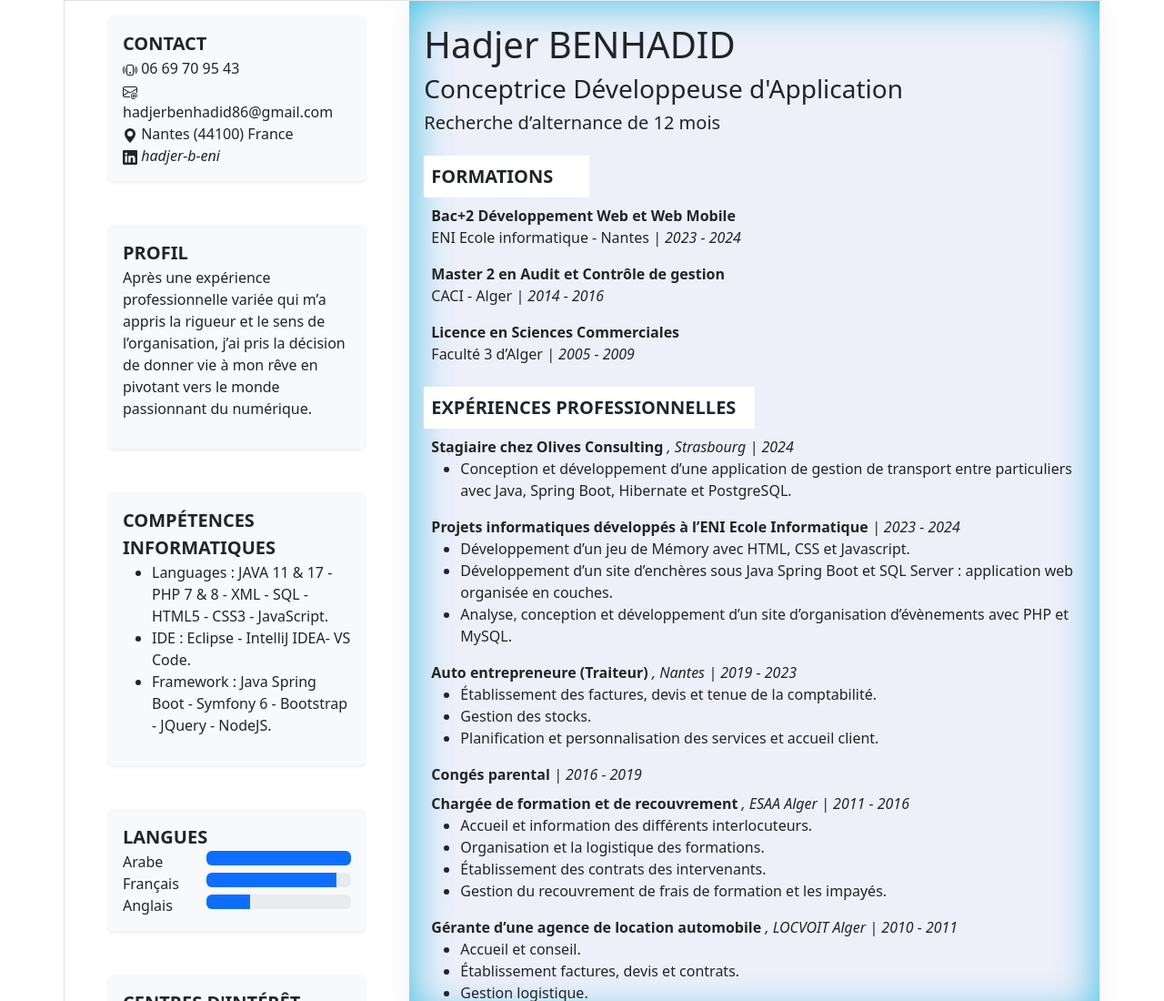
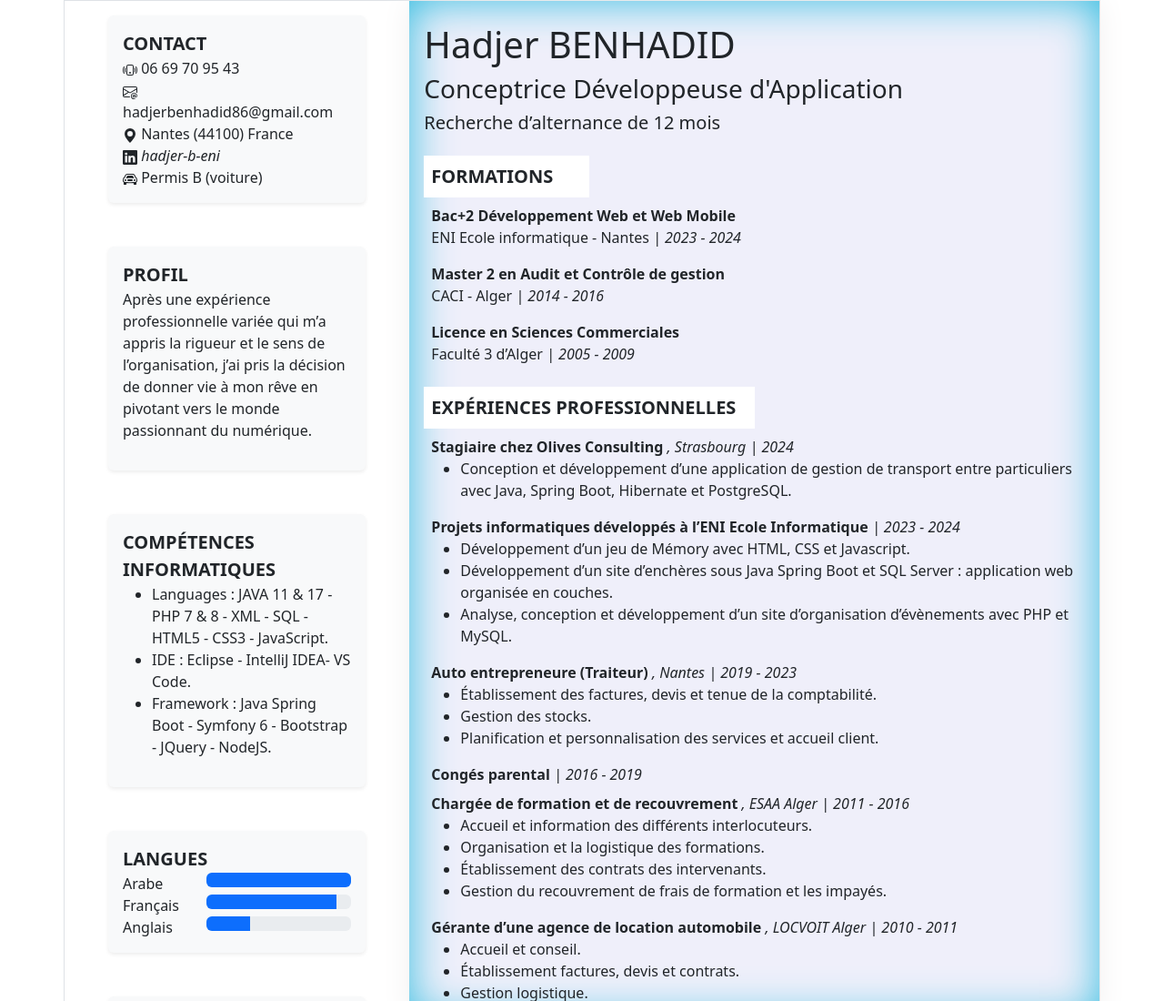
Before and after one commit to Hadjer44/Hadjer44, a plain HTML site: page index.html in a window 1280 px wide. Shown: the top 1100 px of the page at 91% size. Drawn offline with nearby package versions, Linux system fonts and the light colour scheme.

Commit message:
Update index.html (permis b)

```diff
--- a/index.html
+++ b/index.html
@@ -51,6 +51,13 @@ Nantes (44100) France
 
 <i class="bi bi-linkedin">hadjer-b-eni</i>
 </div>
+
+    <div>
+        <svg xmlns="http://www.w3.org/2000/svg" width="16" height="16" fill="currentColor" class="bi bi-car-front" viewBox="0 0 16 16">
+            <path d="M4 9a1 1 0 1 1-2 0 1 1 0 0 1 2 0m10 0a1 1 0 1 1-2 0 1 1 0 0 1 2 0M6 8a1 1 0 0 0 0 2h4a1 1 0 1 0 0-2zM4.862 4.276 3.906 6.19a.51.51 0 0 0 .497.731c.91-.073 2.35-.17 3.597-.17s2.688.097 3.597.17a.51.51 0 0 0 .497-.731l-.956-1.913A.5.5 0 0 0 10.691 4H5.309a.5.5 0 0 0-.447.276"/>
+            <path d="M2.52 3.515A2.5 2.5 0 0 1 4.82 2h6.362c1 0 1.904.596 2.298 1.515l.792 1.848c.075.175.21.319.38.404.5.25.855.715.965 1.262l.335 1.679q.05.242.049.49v.413c0 .814-.39 1.543-1 1.997V13.5a.5.5 0 0 1-.5.5h-2a.5.5 0 0 1-.5-.5v-1.338c-1.292.048-2.745.088-4 .088s-2.708-.04-4-.088V13.5a.5.5 0 0 1-.5.5h-2a.5.5 0 0 1-.5-.5v-1.892c-.61-.454-1-1.183-1-1.997v-.413a2.5 2.5 0 0 1 .049-.49l.335-1.68c.11-.546.465-1.012.964-1.261a.8.8 0 0 0 .381-.404l.792-1.848ZM4.82 3a1.5 1.5 0 0 0-1.379.91l-.792 1.847a1.8 1.8 0 0 1-.853.904.8.8 0 0 0-.43.564L1.03 8.904a1.5 1.5 0 0 0-.03.294v.413c0 .796.62 1.448 1.408 1.484 1.555.07 3.786.155 5.592.155s4.037-.084 5.592-.155A1.48 1.48 0 0 0 15 9.611v-.413q0-.148-.03-.294l-.335-1.68a.8.8 0 0 0-.43-.563 1.8 1.8 0 0 1-.853-.904l-.792-1.848A1.5 1.5 0 0 0 11.18 3z"/>
+        </svg> <span>Permis B (voiture)</span>
+    </div>
 </div>
 
 <!--Profil-->
```
